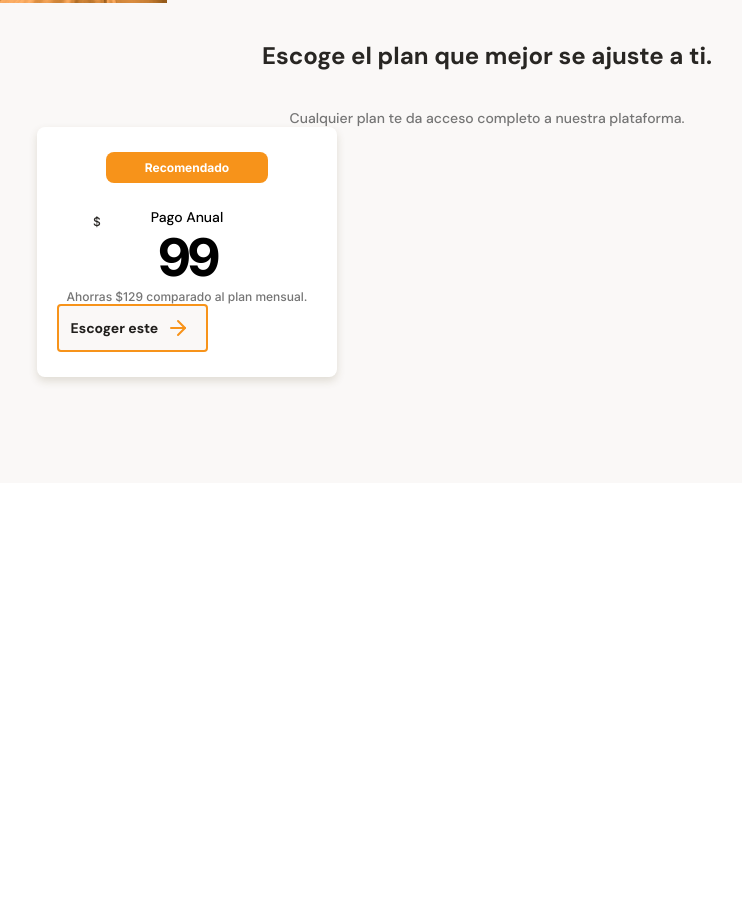
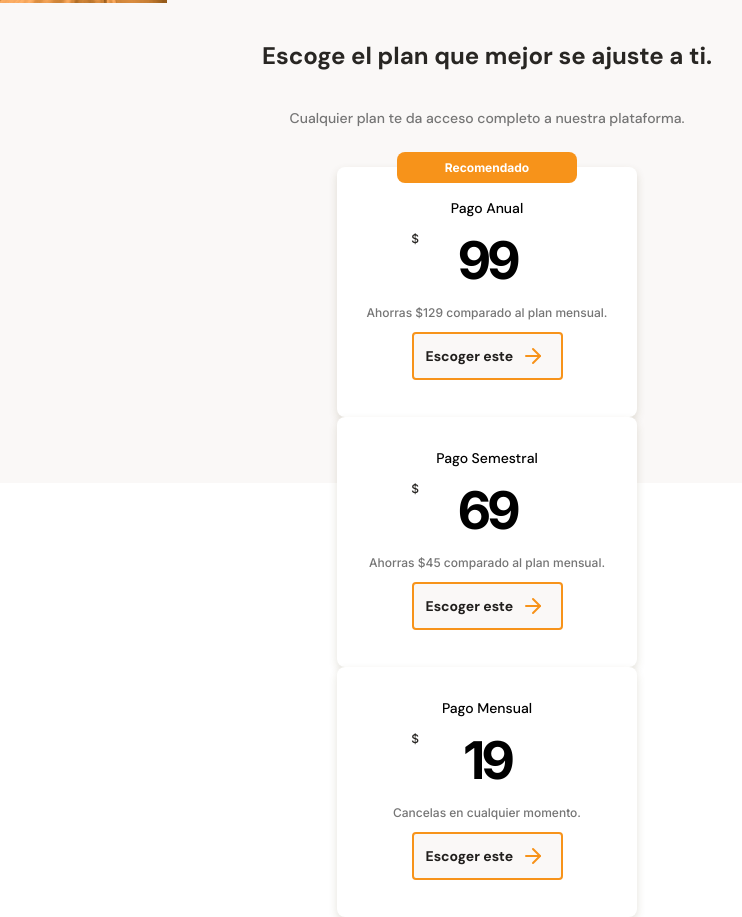
Before and after one commit to odpinerosh/batatabit, a plain HTML site: page index.html in a window 1280 px wide. Shown: the part 2460-3377 px from the top of the page, without its empty margins (153-895 px from the left). Before the commit the page ends 2943 px from the top, so only its background shows below. Drawn offline with Linux system fonts and the light colour scheme.

Commit message:
Add cards section

```diff
--- a/index.html
+++ b/index.html
@@ -130,35 +130,35 @@
             </div>
             <div class="plans-cards-container">
                 <div class="plan-card">
-                    <p class="card-top_button">
+                    <p class="plan-card--topbutton">
                         Recomendado
                     </p>
-                    <div class="card-msg">
-                        <h3 class="card-period">Pago Anual</h3>
-                        <p class="plan-price"><span>$</span>99</p>
-                        <p class="plan-note">Ahorras $129 comparado al plan mensual.</p>
-                        <button class="card-button">Escoger este <span class="card-button-img"></span> </button>
+                    <div class="plan-card--body">
+                        <h3 class="plan-card--body-period">Pago Anual</h3>
+                        <p class="plan-card--body-price"><span>$</span>99</p>
+                        <p class="plan-card--body-note">Ahorras $129 comparado al plan mensual.</p>
+                        <button class="plan-card--body-cta">Escoger este <span class="card-button-img"></span> </button>
                     </div>
 
                 </div>
-                <!--div class="plan-card">
-                    <div class="card-top_button">
+                <div class="plan-card">
+                    <div class="plan-card--body">
+                        <h3 class="plan-card--body-period">Pago Semestral</h3>
+                        <p class="plan-card--body-price"><span>$</span>69</p>
+                        <p class="plan-card--body-note">Ahorras $45 comparado al plan mensual.</p>
+                        <button class="plan-card--body-cta">Escoger este <span class="card-button-img"></span> </button>
+                    </div>
 
-                    </div>
-                    <p class="card-period"></p>
-                    <p class="plan-value"></p>
-                    <p class="plan-note"></p>
-                    <button class="card-button">Escoger este <span class="card-button-img"></span> </button>
                 </div>
                 <div class="plan-card">
-                    <div class="card-top_button">
+                    <div class="plan-card--body">
+                        <h3 class="plan-card--body-period">Pago Mensual</h3>
+                        <p class="plan-card--body-price"><span>$</span>19</p>
+                        <p class="plan-card--body-note">Cancelas en cualquier momento.</p>
+                        <button class="plan-card--body-cta">Escoger este <span class="card-button-img"></span> </button>
+                    </div>
 
-                    </div>
-                    <p class="card-period"></p>
-                    <p class="plan-value"></p>
-                    <p class="plan-note"></p>
-                    <button class="card-button">Escoger este <span class="card-button-img"></span> </button>
-                </div -->
+                </div>
             </div>
         </section>
 
--- a/styles/main.css
+++ b/styles/main.css
@@ -432,8 +432,8 @@ main {
 .plans-text-container {
     height: auto;
     margin: 0 auto;
+    min-width: 288px;
     width: 90%;
-
 }
 
 .plans-text-container h2 {
@@ -449,6 +449,7 @@ main {
     font-weight: 500;
     font-size: 1.4rem;
     line-height: 1.8rem;
+    padding-bottom: 4rem;
 }
 
 .plans-cards-container {
@@ -459,47 +460,54 @@ main {
 }
 
 .plan-card {
-    display: flex;
-    flex-flow: column wrap;
-    align-content: center;
-    justify-content: space-evenly;
     position: relative;
     padding: 0 15px;
     width: 70%;
+    margin: 0 auto;
     max-width: 300px;
-    min-width: 190px;
+    min-width: 230px;
     height: 250px;
     background: var(--just-white);
     box-shadow: 0px 4px 8px rgba(89, 73, 30, 0.16);
     border-radius: 8px;
 }
 
-.card-top_button {
+.plan-card--topbutton {
     align-items: center;
     align-self: center;
     background: var(--bitcoin-orange);
     border-radius: 8px;
     color: var(--just-white);
     display: flex;
-    justify-content: center;
     font-family: 'Inter';
     font-style: normal;
     font-weight: 700;
     font-size: 12px;
+    height: 31px;
+    justify-content: center;
+    left: 20%;
     line-height: 15px;
+    position: absolute;
     text-align: center;
-    height: 31px;
+    top: -15px;
     width: 60%;
 }
 
-.card-period {
+.plan-card--body {
+    height: 90%;
+    padding-top: 2rem;
+    display: flex;
+    flex-flow: column wrap;
+    justify-content: space-evenly;
+}
+.plan-card--body-period {
     font-weight: 500;
     font-size: 14px;
     line-height: 18px;
     color:var(--just-black);
 }
 
-.plan-price {
+.plan-card--body-price {
     font-family: 'Inter', sans-serif;
     font-style: normal;
     font-weight: 700;
@@ -509,17 +517,19 @@ main {
     color: var(--just-black);
 }
 
-.plan-price span {
-    font-size: 12px;
+.plan-card--body-price span {
+    color: var(--warm-black);
+    font-size: 1.2rem;
     font-style: normal;
     font-weight: 500;
-    color: var(--warm-black);
+    height: 1.2rem;
     position: absolute;
-    top: 63px;
-    left: 56px;
+    width: 1.2rem;
+    top: 40px;
+    left: 70px;
 }
 
-.plan-note {
+.plan-card--body-note {
     font-family: 'Inter', sans-serif;
     font-style: normal;
     font-weight: 500;
@@ -530,7 +540,7 @@ main {
     color: #757575;
 }
 
-.card-button {
+.plan-card--body-cta {
     align-self: center;
     color: var(--black);
     display: flex;
```
